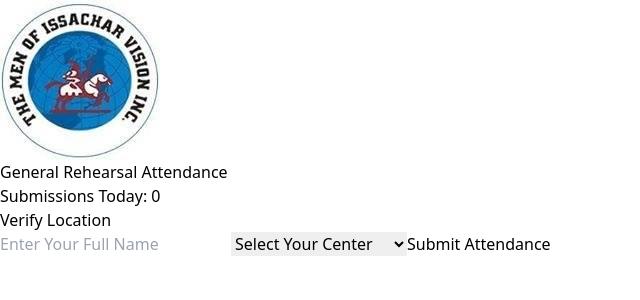
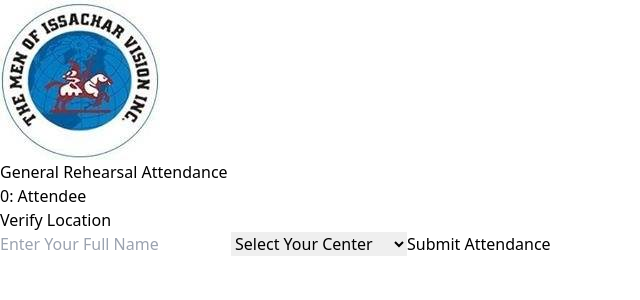
Before and after one commit to Daniellmm/mivAttendance, a React (Vite) app: page / in a window 1280 px wide. Shown: the top 300 px of the page, without its empty margins (0-640 px from the left). Built offline with nearby package versions, Linux system fonts and the light colour scheme; no server answers.

Commit message:
make sense

```diff
--- a/src/component/Home.jsx
+++ b/src/component/Home.jsx
@@ -165,7 +165,7 @@ const AttendanceForm = () => {
                     <h2 className="md:text-2xl text-center text-lg font-bold mb-4">General Rehearsal Attendance</h2>
 
                     <div className="text-center mb-4">
-                        <p className="text-lg font-semibold">Submissions Today: {submissionCount}</p>
+                        <p className="text-lg font-semibold">{submissionCount}: Attendee </p>
                     </div>
 
                     {/* Location Verification Button */}
```
